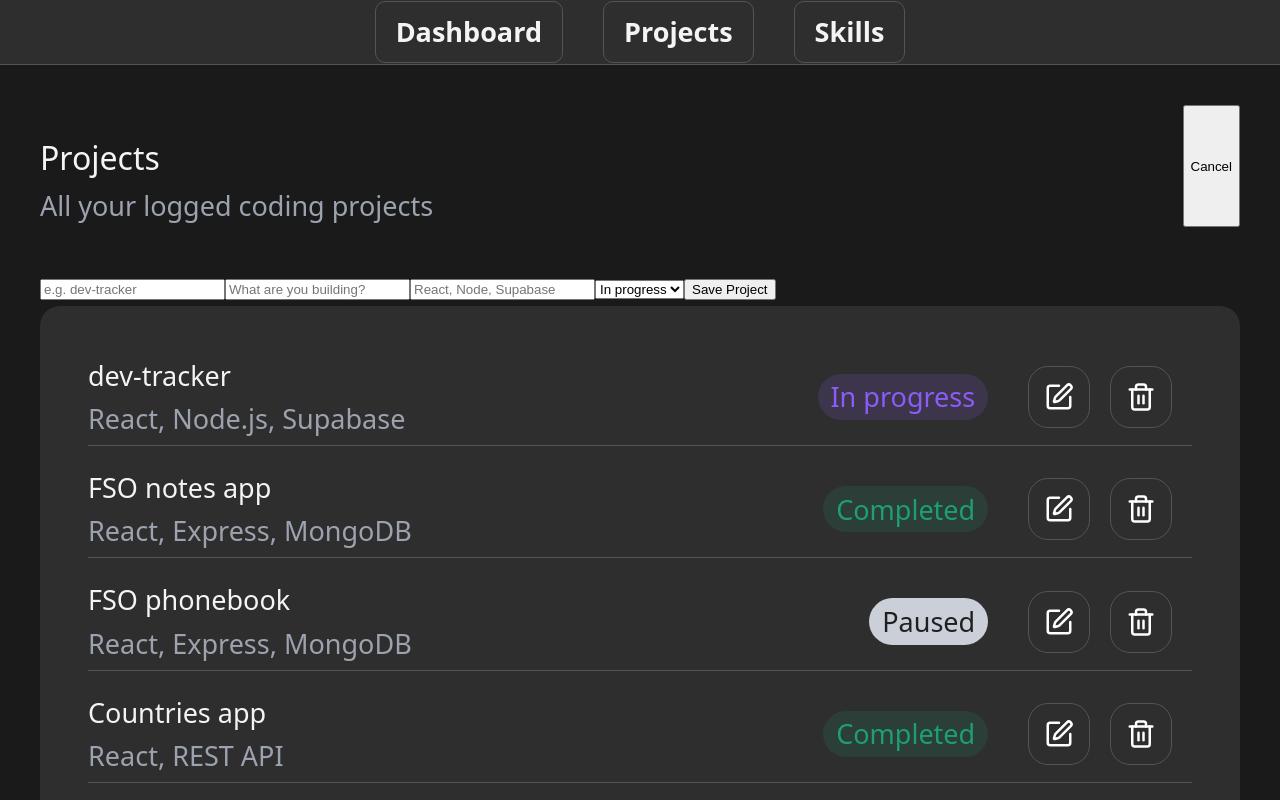
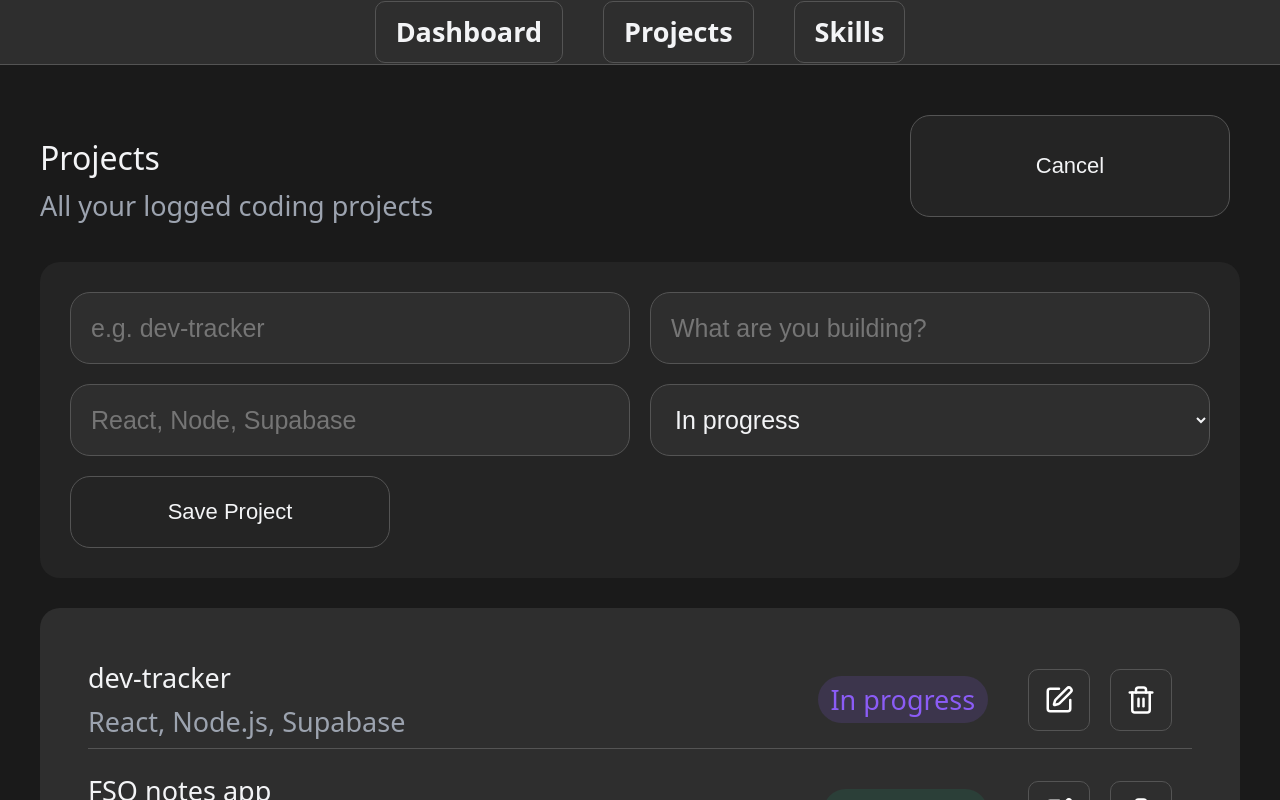
Before and after one commit to tomi-0/dev-tracker, a React (Vite) app in the folder client/: page /projects in a window 1280 px wide. Both pictures are taken after a click on the button "+ New project". Shown: the top 800 px of the page. Built offline with nearby package versions, Linux system fonts and the light colour scheme.

Commit message:
feat: styled projects page

```diff
--- a/client/src/components/ProjectCard.jsx
+++ b/client/src/components/ProjectCard.jsx
@@ -32,7 +32,8 @@ const ProjectCard= ({project, showActions, deleteProject, updateProject, editing
 
   return(
     <div className="project-card">
-      <div className="project-info">
+      <div className="project-card-left">
+        <div className="project-info project-name">
           <p>{project.name}</p>
           <p className="project-stack">{project.stack}</p>
         </div>
@@ -43,11 +44,13 @@ const ProjectCard= ({project, showActions, deleteProject, updateProject, editing
             setEditingId(project.id)
             setCancel(false)
           }}/>
-          {editingId === project.id && !cancel? <UpdateProjectForm  project={project} updateProject={updateProject} cancel={cancel} setCancel={setCancel}/> : <></>}
           <Trash className="edit-button" size={30} color="white" onClick={() => deleteProject(project.id)}/>
           </div>
         }
-
+      </div>
+      <div className="editing-form">
+        {editingId === project.id && !cancel? <UpdateProjectForm  project={project} updateProject={updateProject} cancel={cancel} setCancel={setCancel}/> : <></>}
+      </div>
     </div>
   )
 }
--- a/client/src/components/ProjectForm.jsx
+++ b/client/src/components/ProjectForm.jsx
@@ -1,3 +1,5 @@
+import "../styles/ProjectCard.css"
+
 const ProjectForm = ( {addProject, addActivity} ) => {
 
   const addNewProject = (formData) => {
@@ -33,7 +35,7 @@ const ProjectForm = ( {addProject, addActivity} ) => {
         <option value="paused">Paused</option>
         <option value="completed">Completed</option>
       </select>
-      <button type="submit">Save Project</button>
+      <button className="project-add-button" type="submit">Save Project</button>
     </form>
   )
 
--- a/client/src/components/UpdateProjectForm.jsx
+++ b/client/src/components/UpdateProjectForm.jsx
@@ -1,4 +1,5 @@
 import { useState } from "react"
+import "../styles/UpdateProjectForm.css"
 
 const UpdateProjectForm = ({project, updateProject, cancel, setCancel, addActivity}) => {
 
@@ -25,20 +26,22 @@ const UpdateProjectForm = ({project, updateProject, cancel, setCancel, addActivi
     <form action={editProject}>
       {/*if you give an input a value prop, you're telling React
       "I'm in charge of this value" — so React expects you to also handle changes via onChange*/}
-      <input value={name} onChange={(e) => setName(e.target.value)}/>
-      <input value={description} onChange={(e) => setDescription(e.target.value)}/>
+      <input className="project-form-name" value={name} onChange={(e) => setName(e.target.value)}/>
+      <input value={stack} onChange={(e) => setStack(e.target.value)}/>
+      <input className="full" value={description} onChange={(e) => setDescription(e.target.value)}/>
       {/* change later to checbox of saved skills?*/}
-      <input value={stack} onChange={(e) => setStack(e.target.value)}/>
       <select value={status} onChange={(e) => setStatus(e.target.value)}>
         {/* change later to fetch options from db?*/}
         <option value="in_progrress">In progress</option>
         <option value="paused">Paused</option>
         <option value="completed">Completed</option>
       </select>
-      <button onClick={ () =>
-        setCancel(!cancel)
-      } >Cancel</button>
-      <button type="submit">Save</button>
+      <div className="form-buttons">
+        <button className="form-button" onClick={ () =>
+          setCancel(!cancel)
+        } >Cancel</button>
+        <button className="form-button" type="submit">Save</button>
+      </div>
     </form>
   )
 }
--- a/client/src/pages/Projects.jsx
+++ b/client/src/pages/Projects.jsx
@@ -20,7 +20,7 @@ const Projects = ({projects, deleteProject, updateProject, addProject, addActivi
           <p className="project-text">All your logged coding projects</p>
         </div>
 
-        <button onClick={changeFormView}>
+        <button className="project-add-button" onClick={changeFormView}>
           {showForm? "Cancel" : "+ New project" }
         </button>
       </div>
--- a/client/src/styles/ProjectCard.css
+++ b/client/src/styles/ProjectCard.css
@@ -3,11 +3,17 @@
   margin-bottom: 20px;
   padding-bottom: 5px;
   border-bottom: 1px solid var(--border);
+  flex-direction: column;
+}
+
+.project-card-left {
+  display: flex;
 }
 
 .project-info {
   color: var(--text-h);
-  flex: 1;
+  display: flex;
+  flex-direction: column;
 }
 
 .project-status {
@@ -47,7 +53,28 @@
 
 .edit-button {
   border: 1px solid var(--border);
-  border-radius: 20px;
+  border-radius: 10px;
   padding: 15px;
   margin-right: 20px;
 }
+
+.editing-form {
+  display: block
+}
+
+.project-add-button {
+  font-size: 22px;
+  background-color: var(--bg-primary);
+  color: var(--text-h);
+  border: 1px solid var(--border);
+  border-radius: 20px;
+  margin: 10px 10px;
+  padding: 2px 30px;
+  width: 20rem;
+}
+
+.project-add-button:hover {
+  background-color: black;
+  transition: background-color 0.5s;
+  cursor: pointer;
+}
--- /dev/null
+++ b/client/src/styles/UpdateProjectForm.css
@@ -0,0 +1,61 @@
+form {
+  background-color: var(--bg-primary);
+  display: grid;
+  grid-template-columns: 1fr 1fr;
+  grid-template-rows: 1fr 1fr 1fr;
+  border-radius: 20px;
+  margin-bottom: 30px;
+  padding-bottom: 20px;
+  padding: 20px;
+}
+
+input, select {
+  color: var(--text-h);
+  background-color: var(--bg-secondary);
+  border: 1px solid var(--border);
+  font-size: 25px;
+  margin: 10px;
+  border-radius: 20px;
+  padding: 20px;
+}
+
+.project-name {
+  width: 100%;
+  display: flex;
+  flex: 1;
+}
+
+.project-form-name {
+  width: 1fr;
+}
+
+.full {
+  display: flex;
+  flex: 1;
+}
+
+.form-buttons {
+  display: grid;
+  grid-template-columns: 1fr 1fr 1fr 1fr 1fr 1fr;
+  margin: 10px 10px;
+}
+
+.form-button {
+  font-size: 22px;
+  background-color: var(--bg-primary);
+  color: var(--text-h);
+  border: 1px solid var(--border);
+  border-radius: 20px;
+  margin: 10px 0px;
+}
+
+.form-button:hover {
+  background-color: black;
+  transition: background-color 0.5s;
+  cursor: pointer;
+}
+
+.form-button:active {
+  background-color: var(--border);
+  transition: background-color 0.2s;
+}
```
Also changed, not shown: client/src/styles/Skills.css (added). Lines whose indentation alone changed are shown as unchanged.
